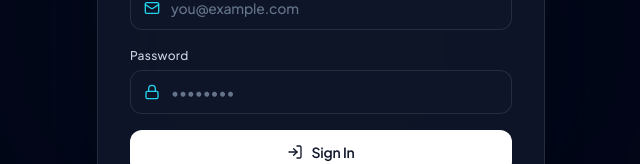
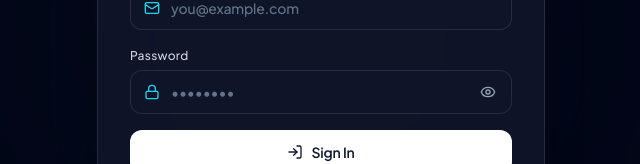
Before and after one commit to cubewin07/financial-management, a React (Vite) app: page /review-hub in a window 1280 px wide. Shown: the part 391-555 px from the top of the page, without its empty margins (319-959 px from the left). Built offline with nearby package versions, Linux system fonts and the light colour scheme; no server answers.

Commit message:
feat(ui): add password visibility toggle with Eye and EyeOff icons to CustomInput

```diff
--- a/src/components/ui/forms/CustomInput.jsx
+++ b/src/components/ui/forms/CustomInput.jsx
@@ -1,5 +1,5 @@
-import React from 'react';
-import { X } from 'lucide-react';
+import React, { useState } from 'react';
+import { X, Eye, EyeOff } from 'lucide-react';
 
 export function CustomInput({
   label,
@@ -11,9 +11,25 @@ export function CustomInput({
   icon: Icon,
   clearable = false,
   disabled = false,
+  showPasswordToggle = true,
   className = '',
   ...props
 }) {
+  const [showPassword, setShowPassword] = useState(false);
+  const isPassword = type === 'password';
+  const effectiveType = isPassword && showPassword ? 'text' : type;
+
+  // Determine right padding depending on whether clearable or password toggle buttons are shown
+  let paddingRight = 'pr-3.5';
+  const hasClear = clearable && value && !disabled;
+  const hasEye = isPassword && showPasswordToggle && !disabled;
+
+  if (hasClear && hasEye) {
+    paddingRight = 'pr-16';
+  } else if (hasClear || hasEye) {
+    paddingRight = 'pr-10';
+  }
+
   return (
     <div className={`flex flex-col gap-1.5 ${className}`}>
       {label && (
@@ -30,28 +46,43 @@ export function CustomInput({
         )}
 
         <input
-          type={type}
+          type={effectiveType}
           disabled={disabled}
           value={value ?? ''}
           onChange={onChange}
           placeholder={placeholder}
           className={`w-full h-11 ${
             Icon ? 'pl-10' : 'pl-3.5'
-          } ${
-            clearable && value ? 'pr-9' : 'pr-3.5'
-          } rounded-xl text-sm font-medium bg-slate-900/60 border text-slate-100 placeholder-slate-500 transition-all duration-200 focus:bg-slate-900/90 focus:border-cyan-400/50 focus:shadow-[0_0_15px_rgba(0,238,252,0.15)] focus:ring-2 focus:ring-cyan-400/20 disabled:opacity-50 disabled:cursor-not-allowed ${
+          } ${paddingRight} rounded-xl text-sm font-medium bg-slate-900/60 border text-slate-100 placeholder-slate-500 transition-all duration-200 focus:bg-slate-900/90 focus:border-cyan-400/50 focus:shadow-[0_0_15px_rgba(0,238,252,0.15)] focus:ring-2 focus:ring-cyan-400/20 disabled:opacity-50 disabled:cursor-not-allowed ${
             error ? 'border-red-500/50' : 'border-white/10 hover:border-white/20'
           }`}
           {...props}
         />
 
-        {clearable && value && !disabled && (
+        {hasClear && (
           <button
             type="button"
             onClick={() => onChange({ target: { value: '' } })}
-            className="absolute right-3 p-1 rounded-md text-slate-400 hover:text-slate-200 hover:bg-white/10 transition-colors"
+            className={`absolute ${hasEye ? 'right-9' : 'right-3'} p-1 rounded-md text-slate-400 hover:text-slate-200 hover:bg-white/10 transition-colors cursor-pointer`}
+            aria-label="Clear input"
           >
             <X className="w-3.5 h-3.5" />
+          </button>
+        )}
+
+        {hasEye && (
+          <button
+            type="button"
+            onClick={() => setShowPassword((prev) => !prev)}
+            className="absolute right-2.5 p-1.5 rounded-lg text-slate-400 hover:text-slate-200 hover:bg-white/10 transition-colors cursor-pointer flex items-center justify-center focus:outline-none focus:ring-1 focus:ring-cyan-400"
+            aria-label={showPassword ? 'Hide password' : 'Show password'}
+            title={showPassword ? 'Hide password' : 'Show password'}
+          >
+            {showPassword ? (
+              <EyeOff className="w-4 h-4 text-slate-300" />
+            ) : (
+              <Eye className="w-4 h-4 text-slate-400 hover:text-slate-300" />
+            )}
           </button>
         )}
       </div>
```
